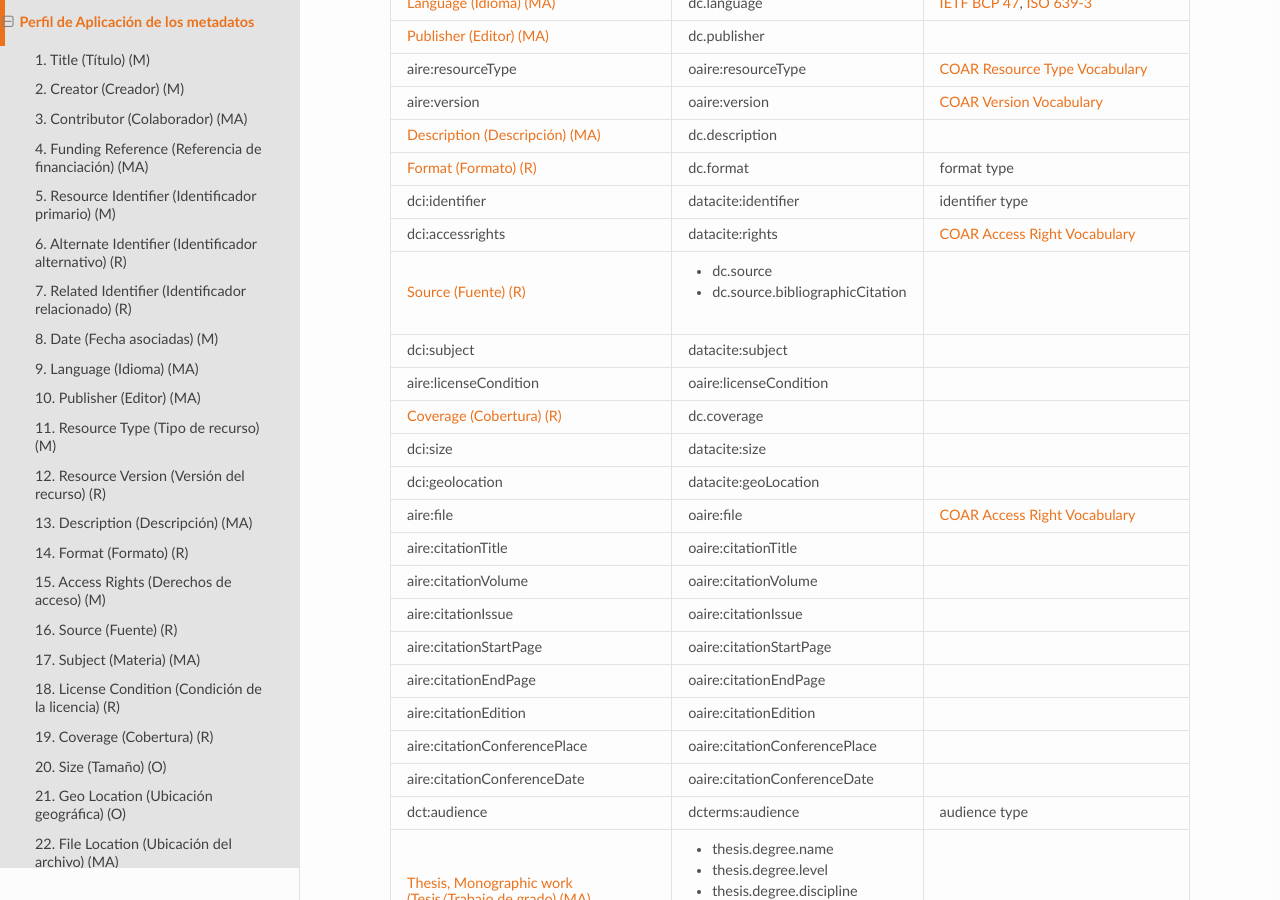
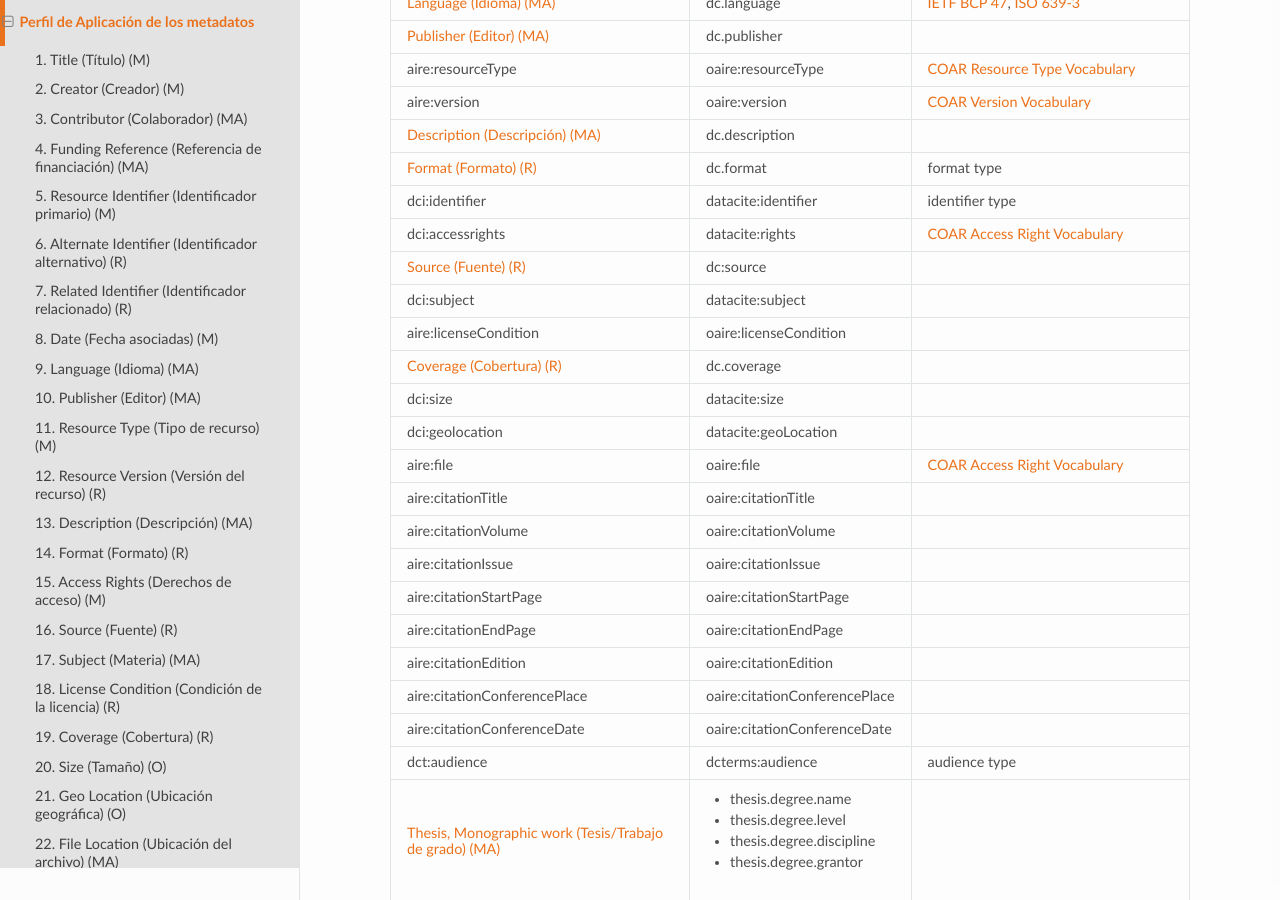
Before and after one commit to rcic/openaire4, a Sphinx documentation site: the page built from docs/descGenPer.rst, in a window 1280 px wide and 900 px high, scrolled down 893 px. Built offline with Sphinx 7.4.7 and the Read the Docs theme 2.0.0, drawn with Linux system fonts in a browser that asks for light colours; some web fonts are replaced; a script that is not in the unit is left out.

Commit message:
actualizacion

```diff
--- a/docs/descGenPer.rst
+++ b/docs/descGenPer.rst
@@ -32,8 +32,7 @@ Campo-OpenAIRE                             Elemento Metadata                   R
 :ref:`dc.format`                           dc.format                           :ref:`format type <vocab:formattype_formattype>`
 :ref:`dci:identifier`                      datacite:identifier                 :ref:`identifier type <vocab:identifiertype_identifiertype>`
 :ref:`dci:accessrights`                    datacite:rights                     `COAR Access Right Vocabulary`_
-:ref:`dc.source`                           * dc.source
-                                           * dc.source.bibliographicCitation
+:ref:`dc.source`                           dc:source
 :ref:`dci:subject`                         datacite:subject
 :ref:`aire:licenseCondition`               oaire:licenseCondition
 :ref:`dc.coverage`                         dc.coverage
--- a/docs/field_title.rst
+++ b/docs/field_title.rst
@@ -196,7 +196,7 @@ Recomendaciones de migración de Modelos anteriores (BDCOL, SNAAC, LA REFERENCIA
 --------------------------------------------------------------------------------------------------------
 
 - En las distintas directrices que han existido, siempre ha sido obligatorio el uso del campo título.
-- En el sistema DSPACE en su instalación por defecto viene con los campo dc.title y dc.title.alternative.
+- En el sistema DSPACE en su instalación por defecto viene con los campo **dc.title** y **dc.title.alternative.**
 - Se recomienda específicamente crear los nuevos atributos/especificadores de campo de título según la codificación propuesta.
 
 
```
